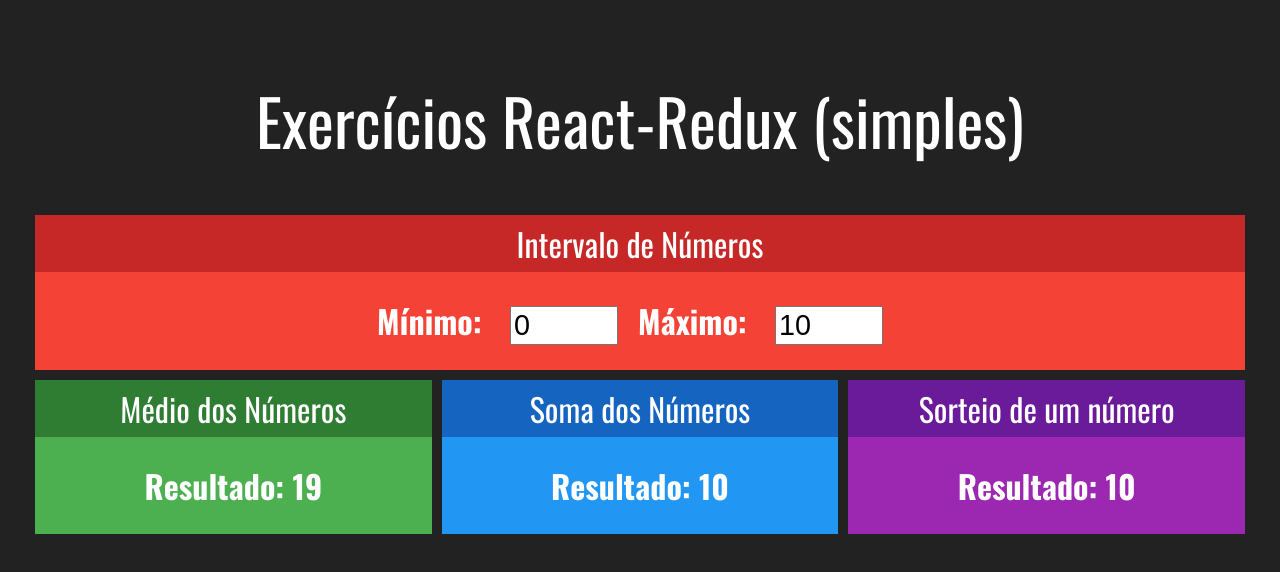
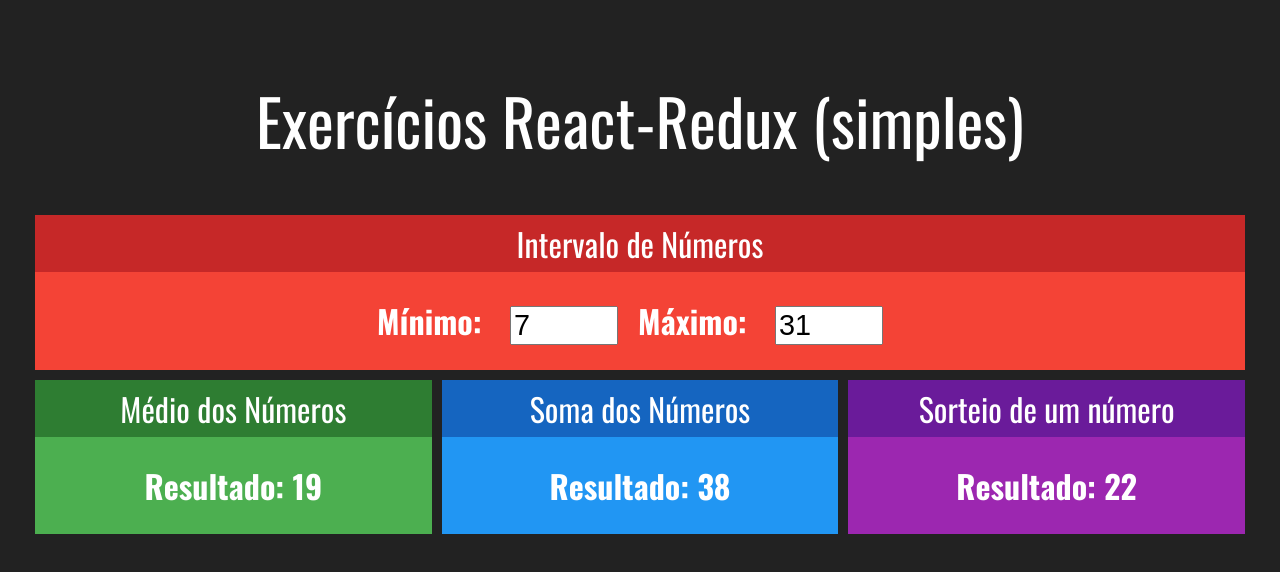
Before and after one commit to a124fr/redux-simples, a React (Create React App) app: page / in a window 1280 px wide. Shown: the top 572 px of the page. Built offline with nearby package versions, Linux system fonts and the light colour scheme.

Commit message:
Terminando de connectar meu componente com o estado da aplicação

```diff
--- a/src/components/Intervalo.jsx
+++ b/src/components/Intervalo.jsx
@@ -1,20 +1,29 @@
 import './Intervalo.css'
 import React from 'react'
 import Card from './Card'
+import { connect } from 'react-redux'
 
-export default props => {
+const Intervalo = props => {
+    const { min, max } = props;
     return (
         <Card title='Intervalo de Números' red>
             <div className='Intervalo'>
                 <span>
                     <strong>Mínimo: </strong>
-                    <input type='number' value={0} readOnly />
+                    <input type='number' value={min} readOnly />
                 </span>
                 <span>
                     <strong>Máximo: </strong>
-                    <input type='number' value={10} readOnly />
+                    <input type='number' value={max} readOnly />
                 </span>
             </div>
         </Card>
     )
 }
+
+const mapStateToProp = (state) => ({
+    min: state.numeros.min,
+    max: state.numeros.max
+})
+
+export default connect(mapStateToProp)(Intervalo)
--- a/src/components/Soma.jsx
+++ b/src/components/Soma.jsx
@@ -1,15 +1,24 @@
 import React from 'react'
+import { connect } from 'react-redux'
 import Card from './Card'
 
-export default props => {
+const Soma = props => {
+    const { min, max } = props;
     return (
         <Card title='Soma dos Números' blue>
             <div>
                 <span>
                     <strong>Resultado: </strong>
-                    <strong>{10}</strong>
+                    <strong>{min + max}</strong>
                 </span>
             </div>
         </Card>
     )
 }
+
+const mapStateToProp = (state) => ({
+    min: state.numeros.min,
+    max: state.numeros.max
+})
+
+export default connect(mapStateToProp)(Soma)
--- a/src/components/Sorteio.jsx
+++ b/src/components/Sorteio.jsx
@@ -1,15 +1,26 @@
 import React from 'react'
 import Card from './Card'
+import { connect } from 'react-redux'
 
-export default props => {
+const Sorteio = props => {
+    const { min, max } = props;
+    const aleatorio = parseInt(Math.random() * (max - min)) + min;
+
     return (
         <Card title='Sorteio de um número' purple>
             <div>
                 <span>
                     <strong>Resultado: </strong>
-                    <strong>{10}</strong>
+                    <strong>{aleatorio}</strong>
                 </span>
             </div>
         </Card>
     )
 }
+
+const mapStateToProp = (state) => ({
+    min: state.numeros.min,
+    max: state.numeros.max
+})
+
+export default connect(mapStateToProp)(Sorteio)
```
